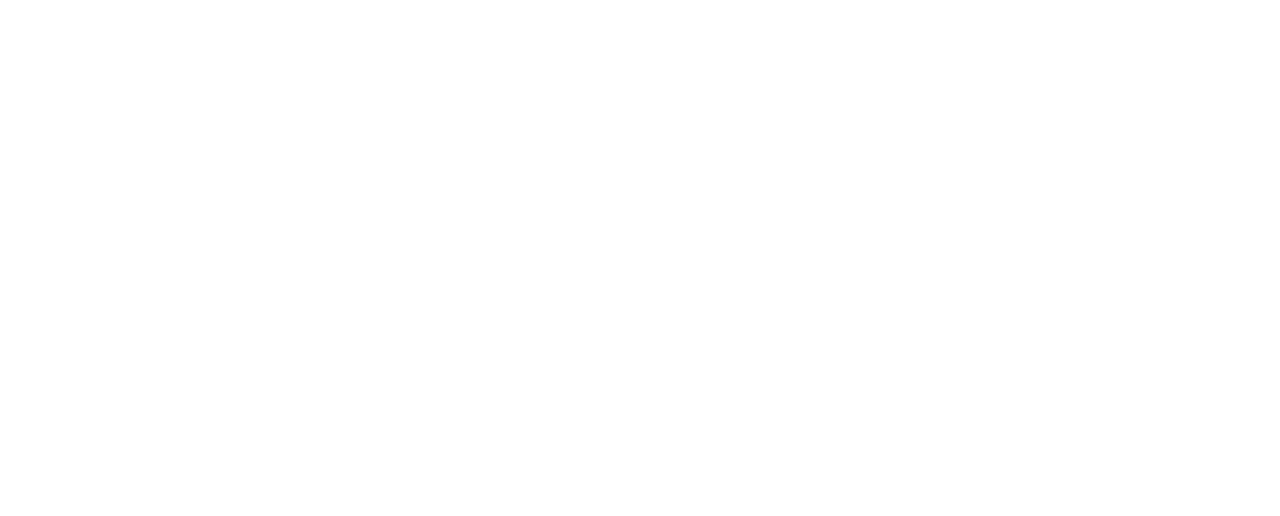
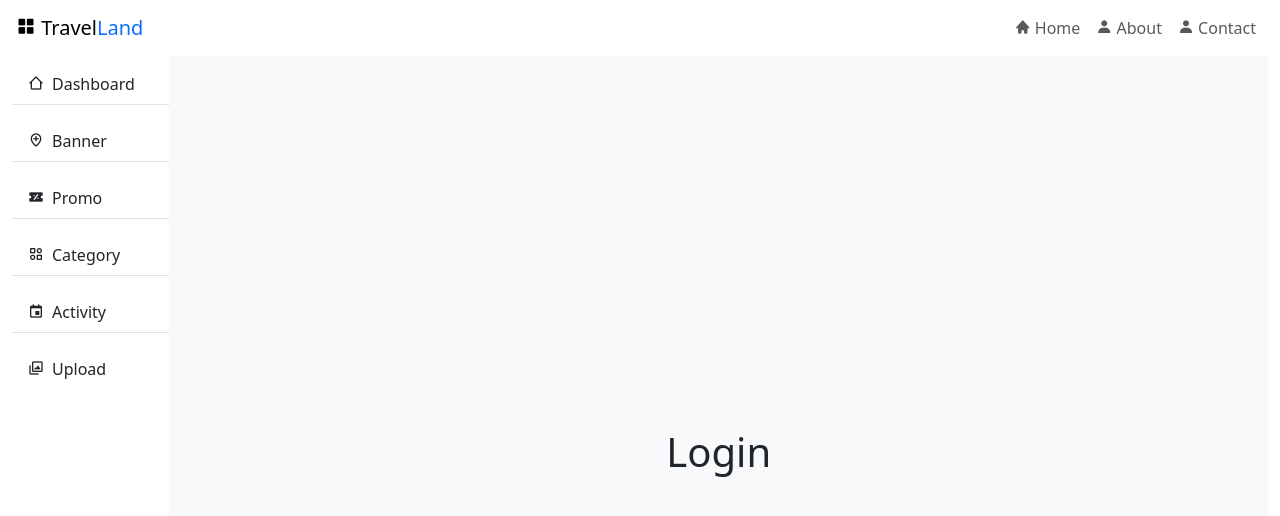
Before and after one commit to kennykey/TravelLand, a Next.js app: page /detail/Login in a window 1280 px wide. Shown: the top 516 px of the page. Built offline with nearby package versions, Linux system fonts and the light colour scheme.

Commit message:
add aos and add footer

```diff
--- a/src/component/NavDash.js
+++ b/src/component/NavDash.js
@@ -1,7 +1,29 @@
-export default function NavDash(){
+import { Nav, Navbar } from "react-bootstrap";
+import { useState } from "react";
+import Sidebar from "./Sidebar";
+
+export default function NavDash({children}) {
+    const [menu, menuBar] = useState(true);
+
+    const showMenu = () => {
+        menuBar(!menu);
+    }
     return(
         <div>
-
+            <div>
+            <Navbar className="mx-3">
+                <button onClick={showMenu}><Navbar.Brand><i class='bx bxs-grid-alt'></i> Travel<span style={{color:"#0d6efd"}}>Land</span></Navbar.Brand></button>
+                <Nav className="ms-auto">
+                    <Nav.Link><i class='bx bxs-home'></i> Home</Nav.Link>
+                    <Nav.Link><i class='bx bxs-user'></i> About</Nav.Link>
+                    <Nav.Link><i class='bx bxs-user'></i> Contact</Nav.Link>
+                </Nav>
+            </Navbar>
+            </div>
+            <div className="container-fluid d-flex" style={{height:"100vh"}}>
+                {menu && <Sidebar/>}
+                {children}
+            </div>
         </div>
     )
 }
--- a/src/component/Navbars.js
+++ b/src/component/Navbars.js
@@ -1,7 +1,5 @@
 import { Navbar,Container,Nav } from "react-bootstrap";
 import { useRouter } from "next/router";
-
-
 
 export default function Navbars(){
     const route = useRouter();
--- a/src/component/Sidebar.js
+++ b/src/component/Sidebar.js
@@ -1,7 +1,32 @@
 export default function Sidebar(){
     return (
-        <div>
-
+        <div className="sidebar">
+            <div className="list-group list-group-flush">
+                <a className="list-group-item list-group-item-action my-2">
+                    <i class='bx bx-home-alt-2'></i>
+                    <span className="ms-2">Dashboard</span>
+                </a>
+                <a className="list-group-item list-group-item-action my-2">
+                    <i class='bx bx-location-plus'></i>
+                    <span className="ms-2">Banner</span>
+                </a>
+                <a className="list-group-item list-group-item-action my-2">
+                    <i class='bx bxs-discount'></i>
+                    <span className="ms-2">Promo</span>
+                </a>
+                <a className="list-group-item list-group-item-action my-2">
+                    <i class='bx bx-category-alt'></i>
+                    <span className="ms-2">Category</span>
+                </a>
+                <a className="list-group-item list-group-item-action my-2">
+                    <i class='bx bx-calendar-event'></i>
+                    <span className="ms-2">Activity</span>
+                </a>
+                <a className="list-group-item list-group-item-action my-2">
+                    <i class='bx bx-images'></i>
+                    <span className="ms-2">Upload</span>
+                </a>
+            </div>
         </div>
      );
 }
--- a/src/pages/detail/Login.js
+++ b/src/pages/detail/Login.js
@@ -1,7 +1,12 @@
+import NavDash from "@/component/NavDash";
+
+
 export default function Login(){
     return (
-        <div>
-
-        </div>
+        <NavDash>
+            <div className="bg-body-tertiary tengah w-100">
+                <h1>Login</h1>
+            </div>
+        </NavDash>
      );
 }
--- a/src/styles/globals.css
+++ b/src/styles/globals.css
@@ -2,6 +2,16 @@
 @tailwind components;
 @tailwind utilities;
 @import url('https://fonts.googleapis.com/css2?family=Butterfly+Kids&display=swap');
+
+
+/* dashboar */
+
+.sidebar{
+  width: 180px;
+}
+
+
+/* dashboar */
 
 
 /* home css */
```
